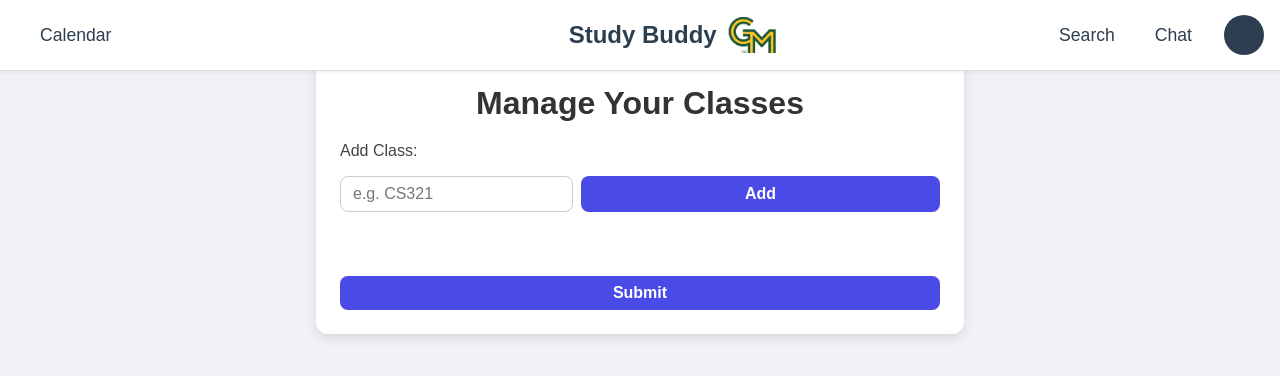
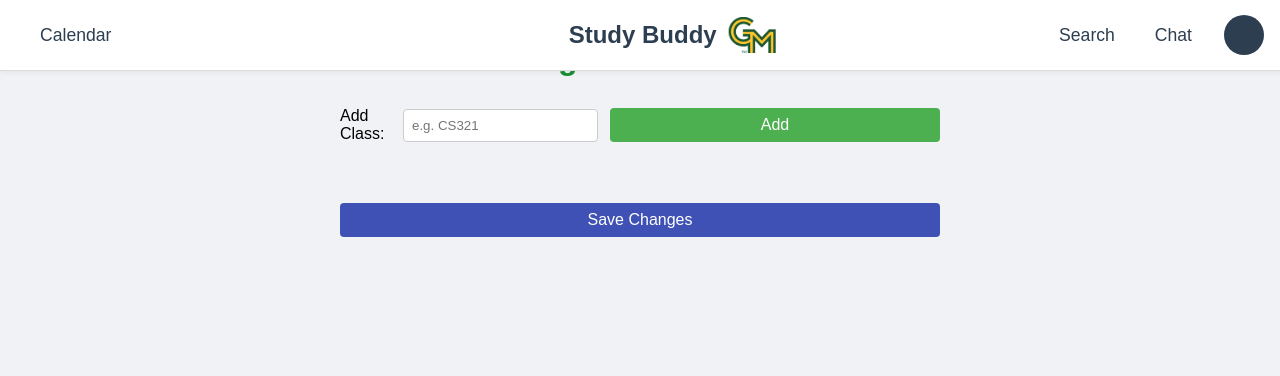
Before and after one commit to maxvincex/CS321-Project, a Vue app in the folder frontend/: page /edit-classes in a window 1280 px wide. Shown: the top 376 px of the page. Built offline with nearby package versions, Linux system fonts and the light colour scheme.

Commit message:
Fixed ClassesForm — add‐only‐in‐DB behavior

```diff
--- a/frontend/src/pages/ClassesForm.vue
+++ b/frontend/src/pages/ClassesForm.vue
@@ -1,208 +1,178 @@
 <template>
-  <div class="page-container">
-    <h1 class="title">Manage Your Classes</h1>
+  <div class="manage-classes-container">
+    <h1 class="page-title">Manage Your Classes</h1>
 
-    <form class="form-container" @submit.prevent="handleSubmit">
-      <label for="class-input" class="label">Add Class:</label>
-      <div class="input-group">
-        <input
-          id="class-input"
-          v-model="input"
-          placeholder="e.g. CS321"
-          class="input"
-        />
-        <button type="button" class="add-button" @click="addClass">Add</button>
-      </div>
+    <!-- ADD CLASS -->
+    <div class="form-row">
+      <label for="add-input">Add Class:</label>
+      <input
+        id="add-input"
+        v-model="newCourse"
+        type="text"
+        placeholder="e.g. CS321"
+        class="text-input"
+        @keyup.enter="handleAdd"
+      />
+      <button type="button" class="btn add-btn" @click="handleAdd">
+        Add
+      </button>
+    </div>
 
-      <ul class="class-list">
-        <li v-for="(cls, index) in classList" :key="index">
-          {{ cls }}
-          <button type="button" class="remove-button" @click="removeClass(index)">
-            ✕
-          </button>
-        </li>
+    <!-- CURRENT CLASSES LIST -->
+    <div class="classes-list" v-if="classList.length">
+      <h2>Your Classes:</h2>
+      <ul>
+        <li v-for="c in classList" :key="c">{{ c }}</li>
       </ul>
+    </div>
 
-      <p v-if="errorMessage" class="error">{{ errorMessage }}</p>
-      <p v-if="message" class="success">{{ message }}</p>
-
-      <button type="submit" class="submit-button">Submit</button>
-    </form>
+    <!-- SAVE CHANGES -->
+    <button type="button" class="btn save-btn" @click="goBack">
+      Save Changes
+    </button>
   </div>
 </template>
 
 <script>
-import classDB from '../DB.csv?raw'
-
 export default {
-  name: 'ClassesForm',
+  name: "ClassesForm",
   data() {
     return {
-      input: '',
+      newCourse: "",
       classList: [],
-      message: '',
-      errorMessage: '',
-      classDBArray: []
+      email: "",
+      userId: null,
+    };
+  },
+  async mounted() {
+    // 1) Grab id/email from localStorage (set by Login.vue)
+    const idStr = localStorage.getItem("id");
+    const email = localStorage.getItem("email");
+    if (!idStr || !email) {
+      console.error("🚨 No user id/email in localStorage");
+      alert("⚠️ You must be logged in to manage classes.");
+      return;
     }
-  },
-  created() {
-    // Parse CSV and normalize codes like "CS,321" into "CS321"
-    this.classDBArray = classDB
-      .split('\n')
-      .slice(1) // skip header
-      .map(line => line.trim().split(',').slice(0, 2).join('')) // "CS,321" => "CS321"
+    this.userId = parseInt(idStr, 10);
+    this.email = email;
+
+    // 2) Load existing classes
+    await this.reloadClasses();
   },
   methods: {
-    addClass() {
-      const trimmed = this.input.trim().toUpperCase()
-      if (!trimmed) return
+    async reloadClasses() {
+      try {
+        console.log("Fetching classes for email:", this.email);
+        const res = await fetch(
+          `/api/get-classes?email=${encodeURIComponent(this.email)}`
+        );
+        if (!res.ok) throw new Error(`Status ${res.status}`);
+        const { classes } = await res.json();
+        this.classList = (classes || []).map((c) => c.toUpperCase());
+        console.log("Loaded classes:", this.classList);
+      } catch (err) {
+        console.error("Failed to load classes:", err);
+        alert("⚠️ Could not load your classes.");
+      }
+    },
 
-      if (!this.classDBArray.includes(trimmed)) {
-        this.errorMessage = `Class "${trimmed}" not found in database`
-        this.message = ''
-        return
+    async handleAdd() {
+      const course = this.newCourse.trim().toUpperCase();
+      if (!course) {
+        return alert("Please enter a class code to add.");
       }
 
-      if (this.classList.includes(trimmed)) {
-        this.errorMessage = `"${trimmed}" is already in your profile`
-        this.message = ''
-        return
-      }
-
-      this.classList.push(trimmed)
-      this.input = ''
-      this.errorMessage = ''
-    },
-    removeClass(index) {
-      this.classList.splice(index, 1)
-      this.errorMessage = ''
-    },
-    async handleSubmit() {
-  if (this.classList.length === 0) {
-    this.errorMessage = "Add at least one class.";
-    this.message = "";
-    return;
-  }
-
-  const studentId = localStorage.getItem('id'); // Make sure you're storing student ID
-
-   for (const cls of this.classList) {
-    try {
-      const res = await fetch("http://localhost:3001/api/addClass", {
-        method: "POST",
-        headers: { "Content-Type": "application/json" },
-        body: JSON.stringify({ studentId, course: cls })
+      // DEBUG: log exactly what we’re about to send
+      console.log("POST /api/addClass", {
+        studentId: this.userId,
+        course,
       });
 
-      const result = await res.json();
+      try {
+        const res = await fetch("/api/addClass", {
+          method: "POST",
+          headers: { "Content-Type": "application/json" },
+          body: JSON.stringify({
+            studentId: this.userId,
+            course,
+          }),
+        });
+        const body = await res.json();
+        console.log("Response from addClass:", res.status, body);
 
-      if (!res.ok) {
-        throw new Error(result.error || `Unknown error`);
+        if (!res.ok) {
+          // server sends { error: 'Missing studentId or course' } or { error: 'Invalid course' }
+          return alert(`⚠️ Could not add "${course}": ${body.error}`);
+        }
+
+        alert(`✅ "${course}" added successfully!`);
+        this.newCourse = "";
+        await this.reloadClasses();
+      } catch (err) {
+        console.error("Error in handleAdd:", err);
+        alert(`⚠️ Error adding "${course}": ${err.message}`);
       }
+    },
 
-    } catch (err) {
-      this.errorMessage = `❌ Could not add ${cls}: ${err.message}`;
-      console.error(err);
-      return;
-    }
-  }
-
-  this.message = "✅ All classes added successfully!";
-  this.classList = [];
-}
-  }
-}
+    goBack() {
+      this.$router.push("/profile");
+    },
+  },
+};
 </script>
 
 <style scoped>
-.page-container {
+.manage-classes-container {
   max-width: 600px;
   margin: 40px auto;
-  padding: 24px;
-  background: #ffffff;
-  border-radius: 12px;
-  box-shadow: 0 4px 12px rgba(0, 0, 0, 0.1);
+  padding: 0 20px;
 }
-
-.title {
+.page-title {
   text-align: center;
   font-size: 2rem;
-  font-weight: 700;
-  color: #333;
+  margin-bottom: 30px;
+}
+.form-row {
+  display: flex;
+  align-items: center;
   margin-bottom: 20px;
 }
-
-.form-container {
-  display: flex;
-  flex-direction: column;
-  gap: 1rem;
+.form-row label {
+  width: 120px;
+  font-weight: 500;
 }
-
-.label {
+.text-input {
+  flex: 1;
+  padding: 8px;
+  margin-right: 12px;
+  border: 1px solid #ccc;
+  border-radius: 4px;
+}
+.btn {
+  padding: 8px 16px;
+  border: none;
+  border-radius: 4px;
   font-weight: 500;
-  color: #444;
-}
-
-.input-group {
-  display: flex;
-  gap: 8px;
-}
-
-.input {
-  flex: 1;
-  padding: 8px 12px;
-  font-size: 1rem;
-  border: 1px solid #ccc;
-  border-radius: 8px;
-}
-
-.add-button,
-.submit-button {
-  background-color: #4a4ae6;
-  color: white;
-  border: none;
-  padding: 8px 16px;
-  font-weight: 600;
-  border-radius: 8px;
   cursor: pointer;
 }
-
-.add-button:hover,
-.submit-button:hover {
-  background-color: #3737b5;
+.add-btn {
+  background-color: #4caf50;
+  color: white;
 }
-
-.class-list {
-  list-style: none;
-  padding: 0;
+.save-btn {
+  width: 100%;
+  margin-top: 40px;
+  background-color: #3f51b5;
+  color: white;
+  font-size: 1rem;
 }
-
-.class-list li {
-  display: flex;
-  justify-content: space-between;
-  align-items: center;
-  padding: 6px 10px;
-  border: 1px solid #ddd;
-  border-radius: 6px;
+.classes-list {
+  margin-top: 30px;
+}
+.classes-list ul {
+  list-style: disc inside;
+}
+.classes-list li {
   margin-bottom: 4px;
-  background-color: #f9f9f9;
-}
-
-.remove-button {
-  background: none;
-  color: red;
-  border: none;
-  font-size: 1rem;
-  cursor: pointer;
-}
-
-.error {
-  color: red;
-  font-weight: 500;
-}
-
-.success {
-  color: green;
-  font-weight: 500;
 }
 </style>
```
